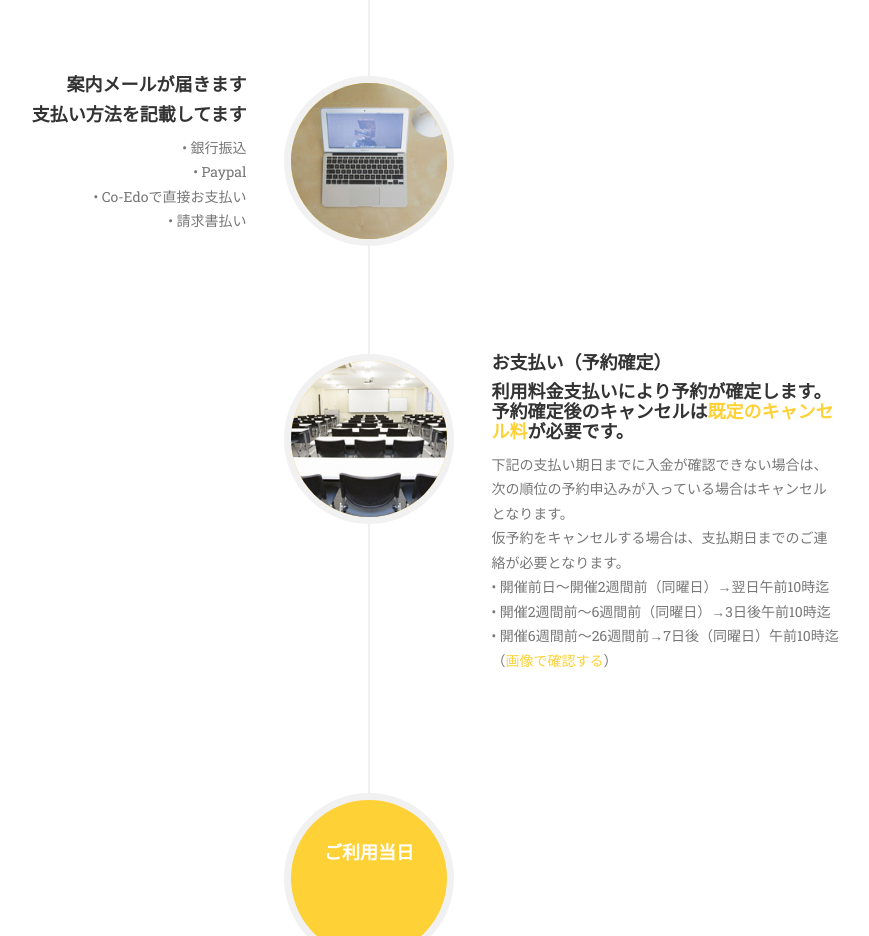
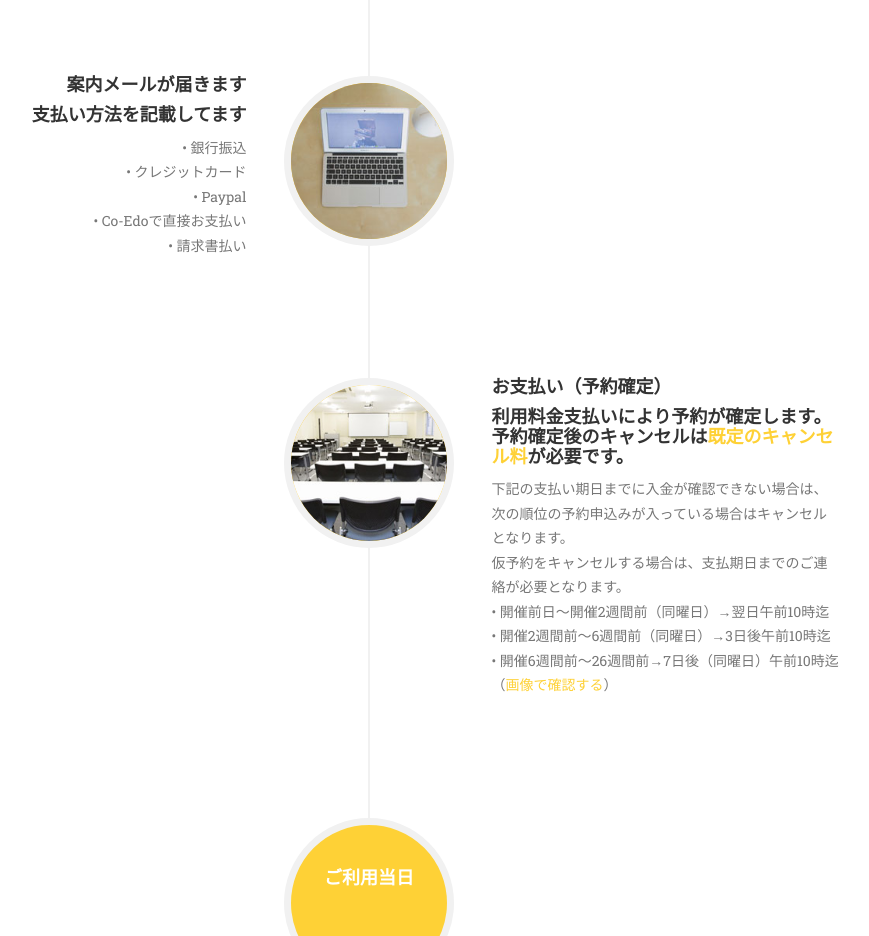
Before and after one commit to coedo/seminar, a website: page index.html in a window 1280 px wide. Shown: the part 3660-4596 px from the top of the page, without its empty margins (271-1140 px from the left). Drawn offline with nearby package versions, Linux system fonts and the light colour scheme; a web font is replaced by a local one.

Commit message:
Add Credit Card Payment

```diff
--- a/index.html
+++ b/index.html
@@ -274,7 +274,7 @@
                                     <h4 class="subheading">支払い方法を記載してます</h4>
                                 </div>
                                 <div class="timeline-body">
-                                    <p class="text-muted">• 銀行振込<br>• Paypal<br>• Co-Edoで直接お支払い<br>• 請求書払い<br></p>
+                                    <p class="text-muted">• 銀行振込<br>• クレジットカード<br>• Paypal<br>• Co-Edoで直接お支払い<br>• 請求書払い<br></p>
                                 </div>
                             </div>
                         </li>
```
